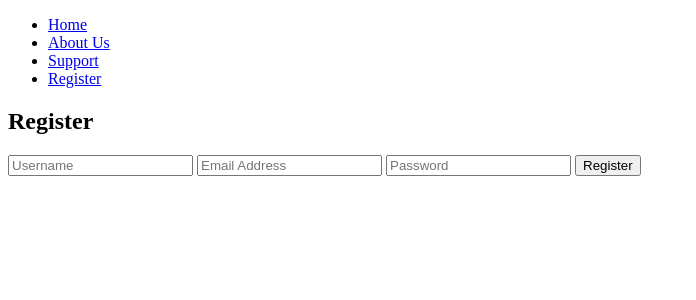
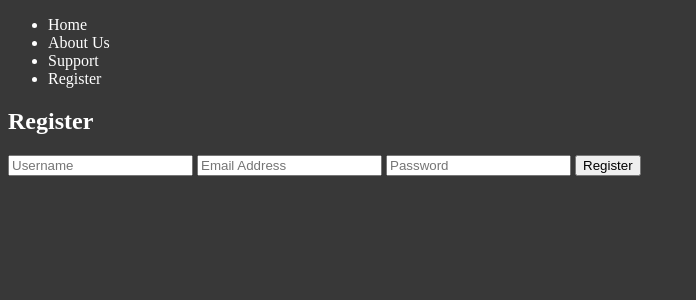
Before and after one commit to KristapsNaglis/KursaDarbs_ISAI, a PHP site: page /register.php in a window 1280 px wide. Shown: the top 300 px of the page, without its empty margins (0-696 px from the left). Run offline with PHP 8.4, Linux system fonts and the light colour scheme.

Commit message:
added SASS

```diff
--- a/www/partials/head.php
+++ b/www/partials/head.php
@@ -7,6 +7,6 @@
     <meta charset="UTF-8">
     <title>Page</title>
     <link rel="stylesheet" href="public/stylesheets/index.css">
-    <link rel="stylesheet" href="public/stylesheets/navigation.css">
+    <link rel="stylesheet" href="public/stylesheets/nav.css">
 </head>
 <body>
--- /dev/null
+++ b/www/public/stylesheets/colors.css
@@ -0,0 +1,3 @@
+
+
+/*# sourceMappingURL=colors.css.map */
--- /dev/null
+++ b/www/public/stylesheets/index.css
@@ -0,0 +1,6 @@
+html {
+  background-color: #383838;
+  color: #ffffff;
+}
+
+/*# sourceMappingURL=index.css.map */
--- /dev/null
+++ b/www/public/stylesheets/nav.css
@@ -0,0 +1,6 @@
+a:link, a:visited {
+  color: #ffffff;
+  text-decoration: none;
+}
+
+/*# sourceMappingURL=nav.css.map */
--- a/www/register.php
+++ b/www/register.php
@@ -3,7 +3,7 @@
 
 <!--Main content-->
 <h2>Register</h2>
-<form method="POST" action="index.php/register">
+<form method="POST" action="#">
 
     <input type="text" name="username" placeholder="Username" required>
     <input type="email" name="email" placeholder="Email Address" required>
--- /dev/null
+++ b/www/resources/stylesheets/colors.sass
@@ -0,0 +1,2 @@
+$backgroundColor: #383838
+$fontColor: #ffffff
--- /dev/null
+++ b/www/resources/stylesheets/index.sass
@@ -0,0 +1,5 @@
+@import "colors"
+
+html
+  background-color: $backgroundColor
+  color: $fontColor
--- /dev/null
+++ b/www/resources/stylesheets/nav.sass
@@ -0,0 +1,8 @@
+@import "colors"
+
+=styleNavLinks($fontColor)
+  color: $fontColor
+  text-decoration: none
+
+a:link, a:visited
+  +styleNavLinks($fontColor)
```
Also changed, not shown: www/resources/stylesheets/index.css (deleted), www/resources/stylesheets/main.css (deleted), www/resources/stylesheets/navigation.css (deleted), 3 other files.
